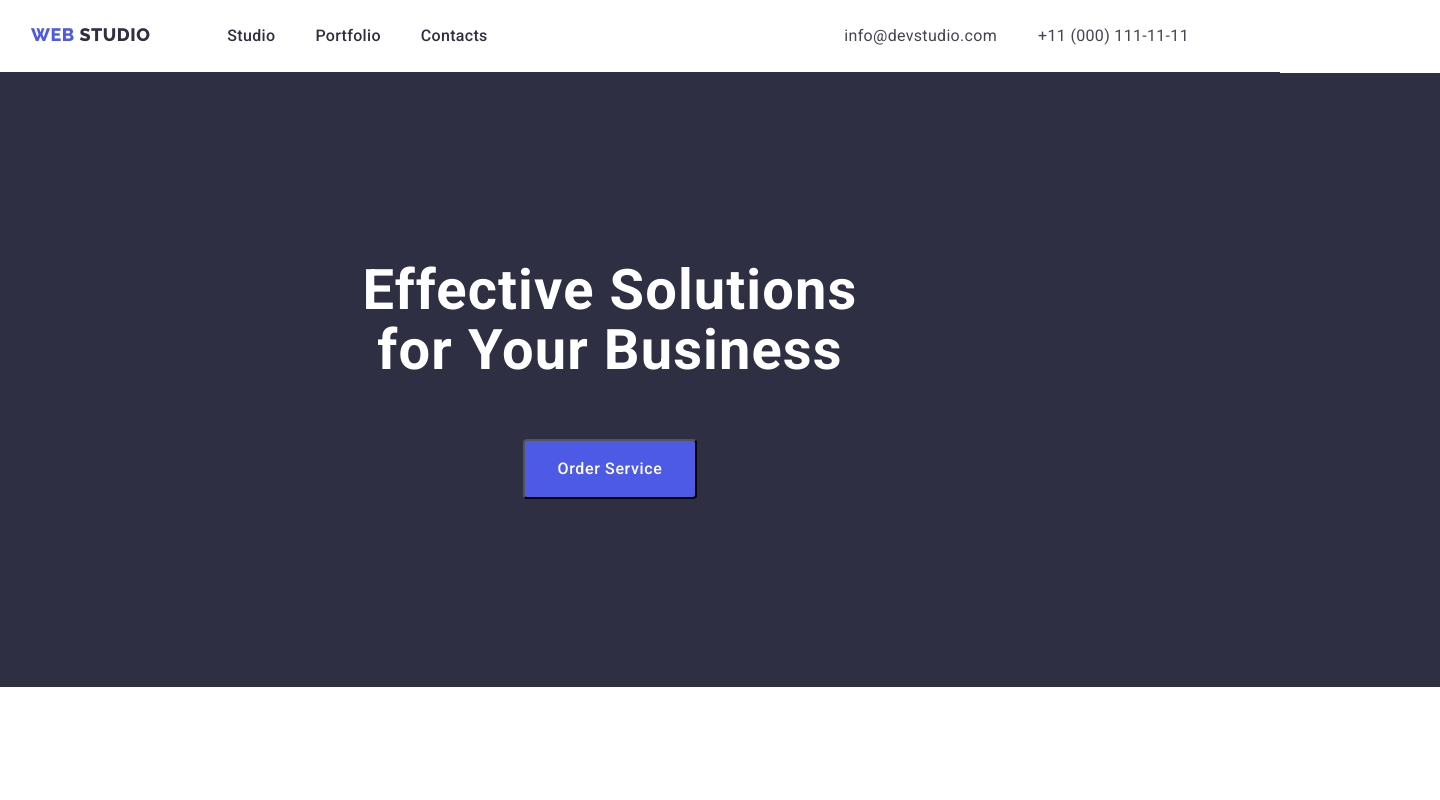
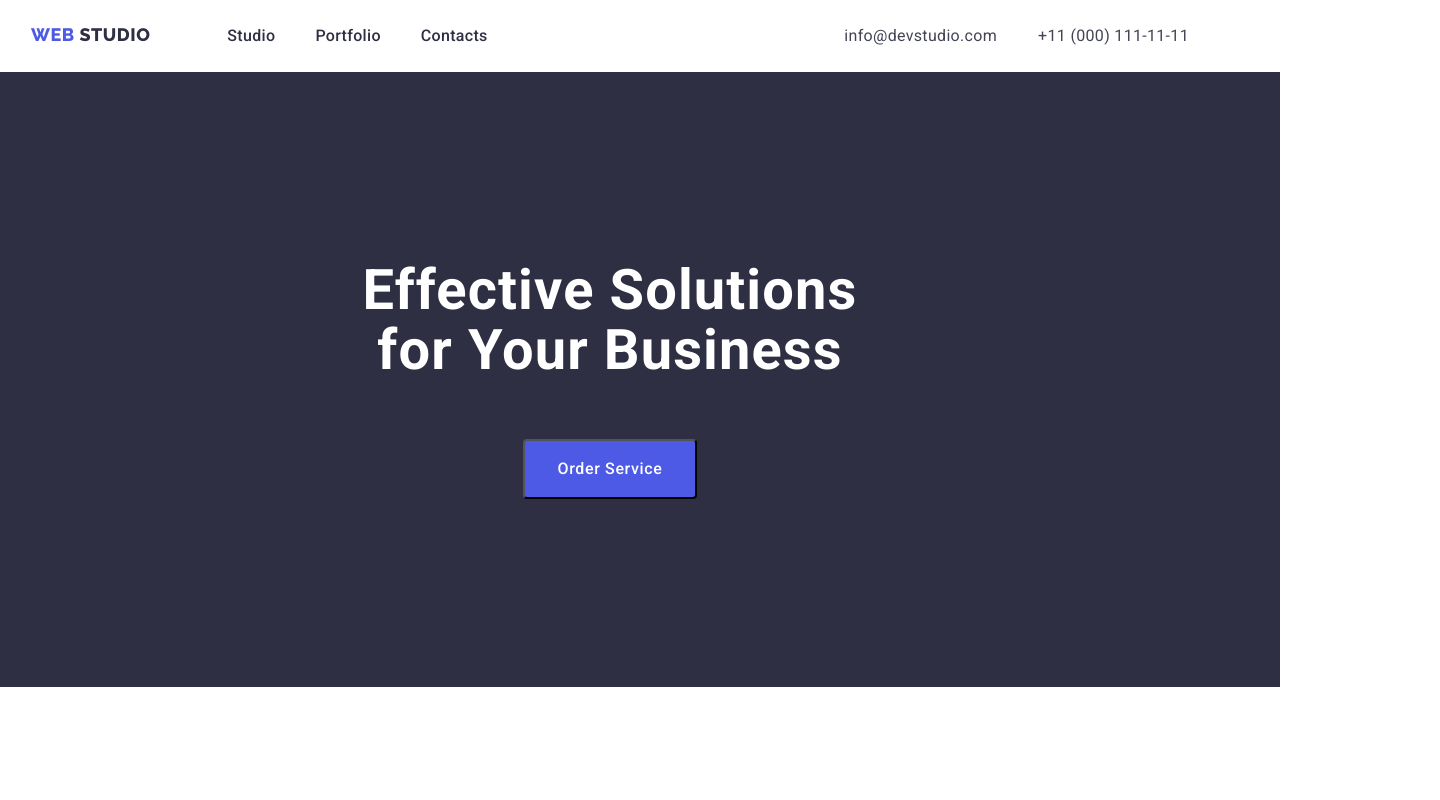
Before and after one commit to YuriiPotanin/goit-markup-hw-03, a plain HTML site: page index.html in a window 1280 px wide. Shown: the top 800 px of the page, 1440 px wide, since content can reach past the window. Drawn offline with nearby package versions, Linux system fonts and the light colour scheme.

Commit message:
homework3_ver1

```diff
--- a/css/styles.css
+++ b/css/styles.css
@@ -122,7 +122,7 @@ img {
 .hero {
   background-color: var(--hero-background-color);
   color: var(--hero-color);
-  width: 1440px;
+  /*width: 1440px; */
   padding-top: 188px;
   padding-bottom: 188px;
   /*margin-bottom: 120px;  */
```
